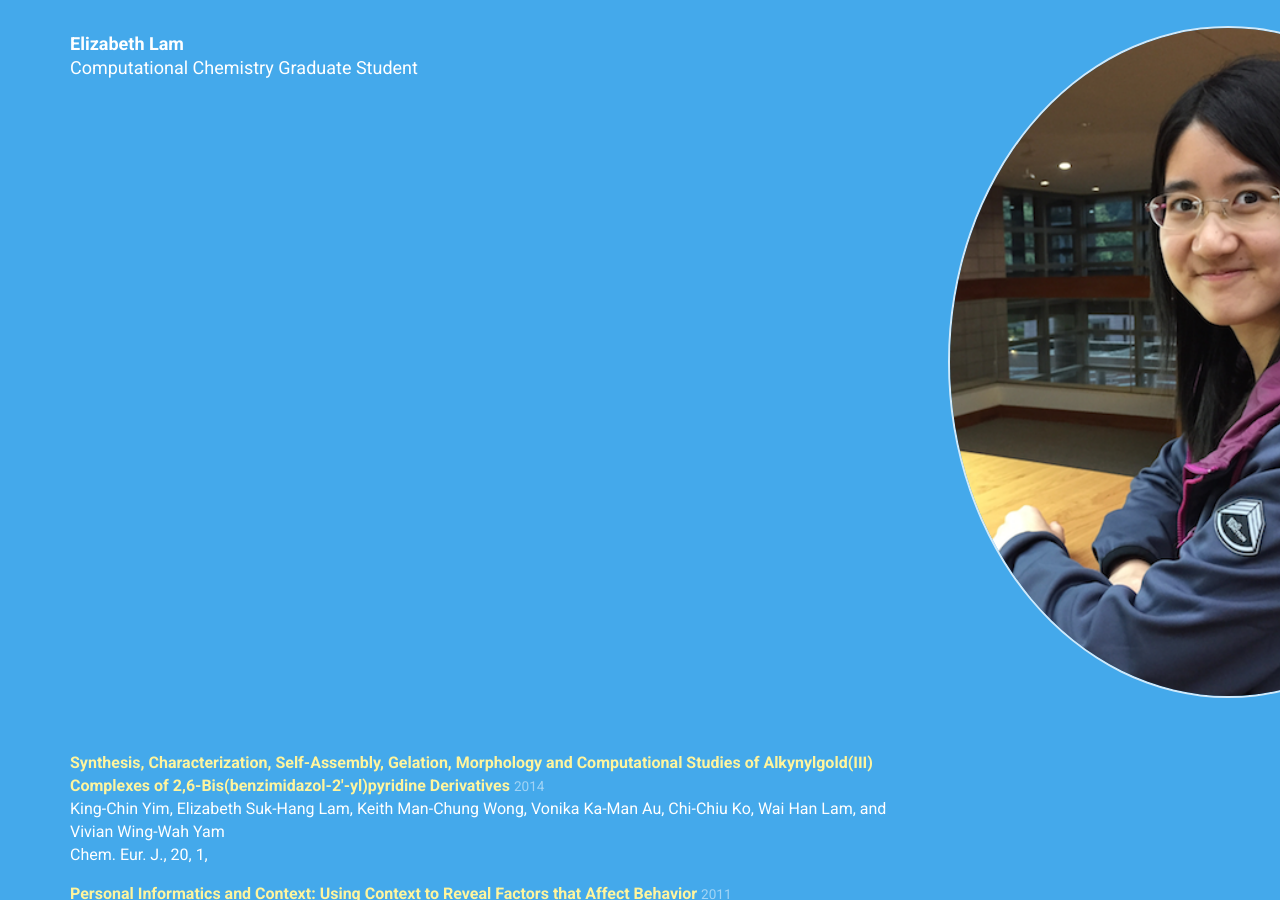
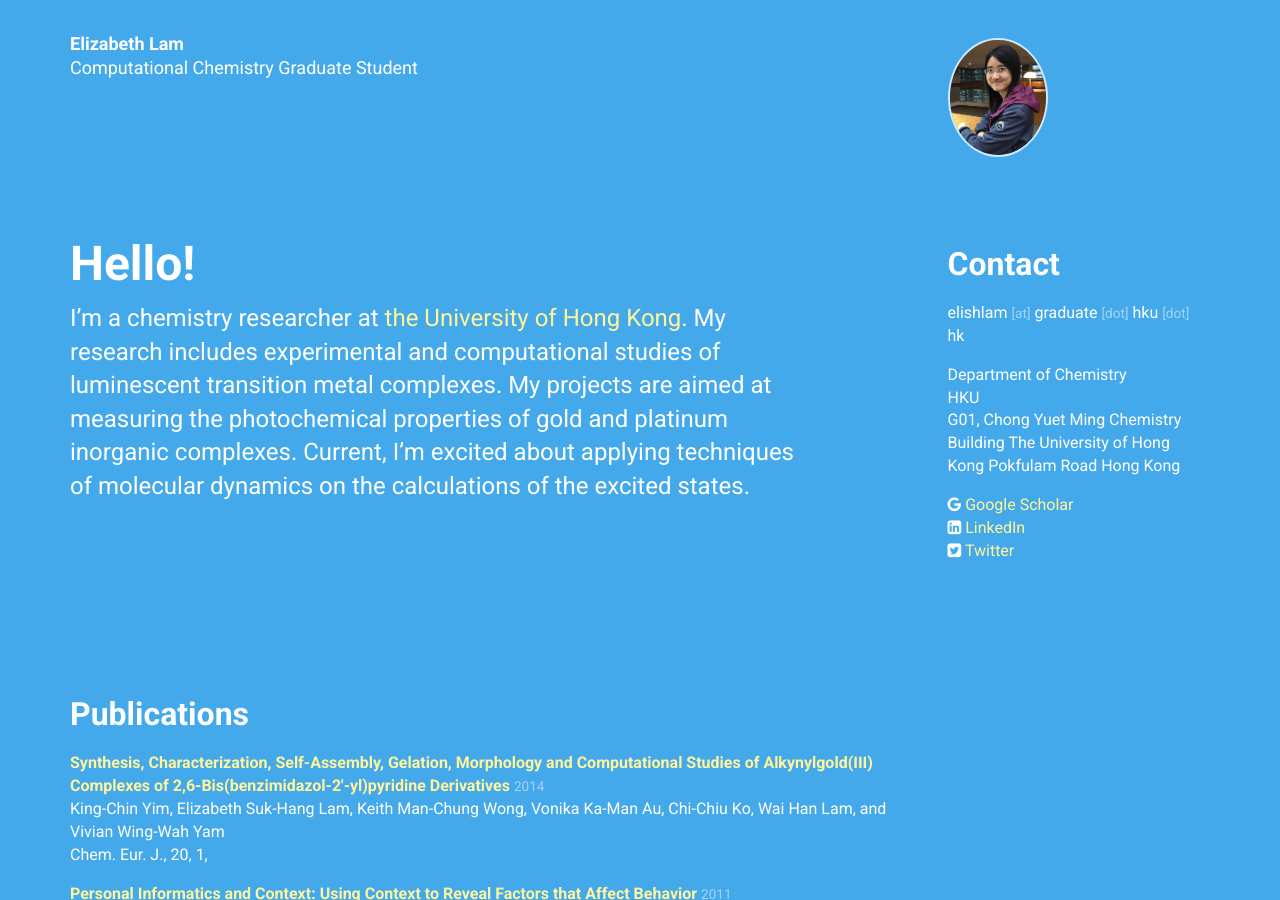
Before and after one commit to elilam/elilam.github.io, a Jekyll site: the page built from index.html, in a window 1280 px wide and 900 px high. Built offline with Jekyll 4.4.1, drawn with Linux system fonts in a browser that asks for light colours; nearby versions of some CDN libraries.

```diff
--- a/_layouts/albertine.html
+++ b/_layouts/albertine.html
@@ -63,7 +63,7 @@ It is threatened by habitat loss.
         <div class="col-xs-3 col-lg-3">
           <img src="{{ site.baseurl }}{{ site.data.personal.picture }}"
                class="img-circle"
-               style="margin-top:-6px;width:560px;border:2px solid rgba(255,255,255,0.75)">
+               style="margin-top:6px;width:100px;border:2px solid rgba(255,255,255,0.75)">
         </div>
       </div>
     </div>
```
